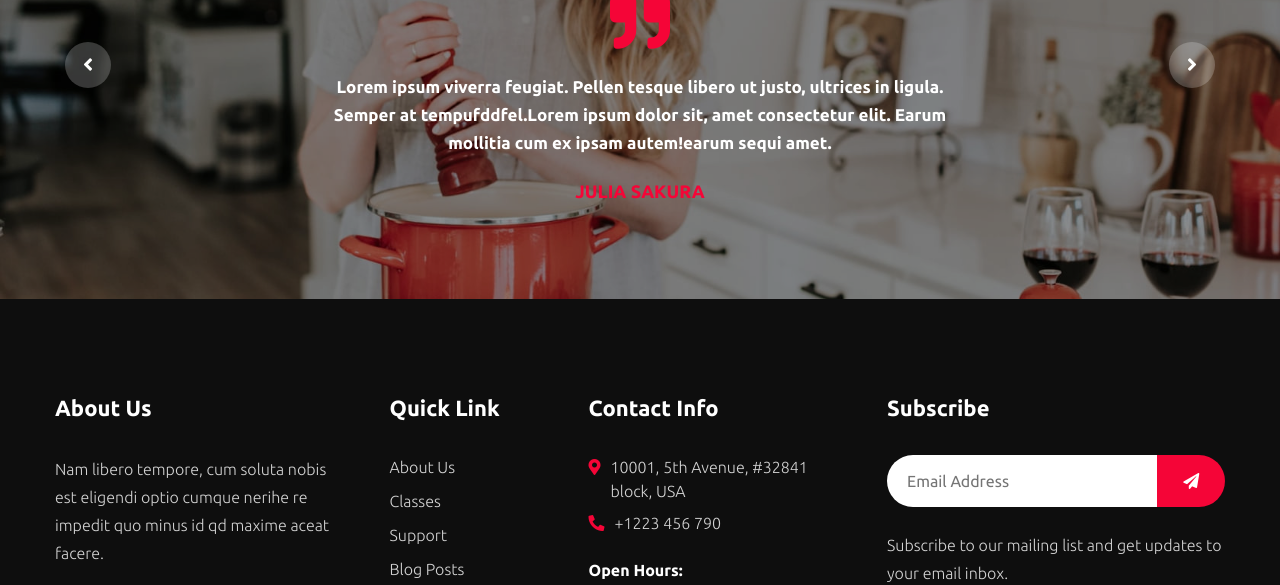
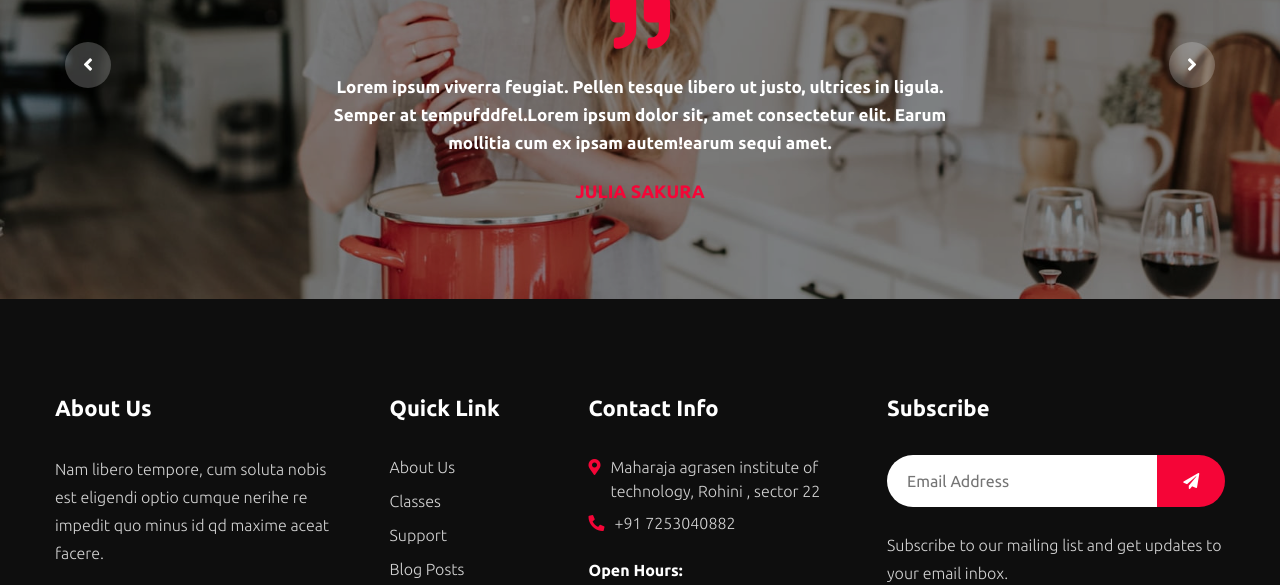
Before and after one commit to Jshreyam/finalproject, a plain HTML site: page about.html in a window 1280 px wide. Shown: the part 3265-3850 px from the top of the page. Drawn offline with Linux system fonts and the light colour scheme.

Commit message:
2nd commit

```diff
--- a/about.html
+++ b/about.html
@@ -398,10 +398,9 @@ Author URL: http://w3layouts.com
                     <div class="col-lg-3 col-6 column ps-xl-5 pe-lg-0 mt-lg-0 mt-4">
                         <h3>Contact Info</h3>
                         <ul class="footer-contact-list">
-                            <li class=""><i class="fas fa-map-marker-alt"></i><span>10001, 5th Avenue,
-                                    #32841 block, USA</span></li>
-                            <li class="mt-2"><i class="fas fa-phone-alt"></i><span><a href="tel:+12 23456790">+1223
-                                        456 790</a></span></li>
+                            <li class=""><i class="fas fa-map-marker-alt"></i><span>Maharaja agrasen institute of technology, Rohini , sector 22</span></li>
+                            <li class="mt-2"><i class="fas fa-phone-alt"></i><span><a href="tel:+91 7253040882">+91 7253040882
+                                        </a></span></li>
                         </ul>
                         <div class="footer-botm mt-3">
                             <h6>Open Hours:</h6>
```
Also changed, not shown: classes.html (+3 -4 lines), contact.html (+3 -4 lines), index.html (+4 -6 lines).
